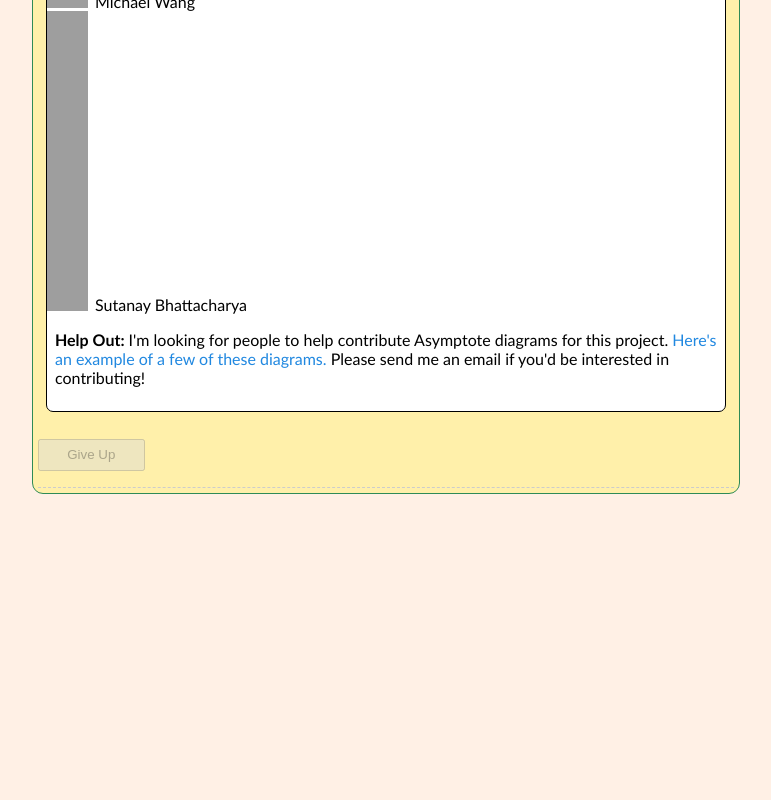
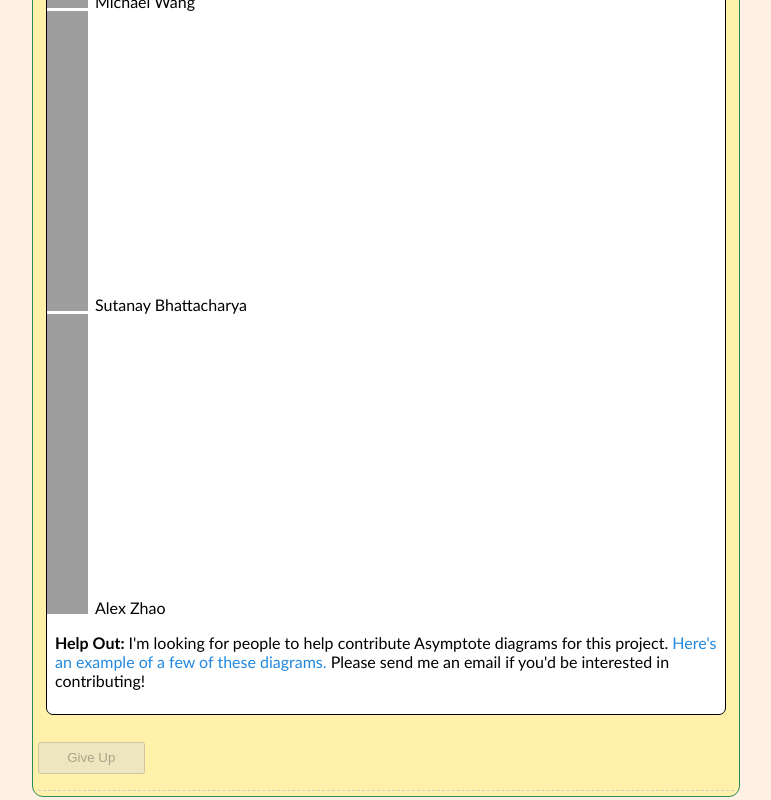
Before and after one commit to vEnhance/oly-geoguessr, a plain HTML site: page index.html in a window 1280 px wide. Shown: the part 1062-1862 px from the top of the page, without its empty margins (99-870 px from the left). Before the commit the page ends 1559 px from the top, so only its background shows below. Drawn offline with nearby package versions, Linux system fonts and the light colour scheme; a script that the page names is missing.

Commit message:
adding my name to credits

```diff
--- a/index.html
+++ b/index.html
@@ -79,6 +79,7 @@ document.write(unescape('%3Cscript%20src%3D%22js/jquery.min.js%22%3E%3C/script%3
 			<li>Evan Chen</li>
 			<li>Michael Wang</li>
 			<li>Sutanay Bhattacharya</li>
+			<li>Alex Zhao</li>
 		</ul>
 		<p><b>Help Out:</b> I'm looking for people to help contribute Asymptote diagrams for this project.
 		<a href="https://github.com/vEnhance/oly-geoguessr/tree/master/asy-sources/000-Demo">
```
